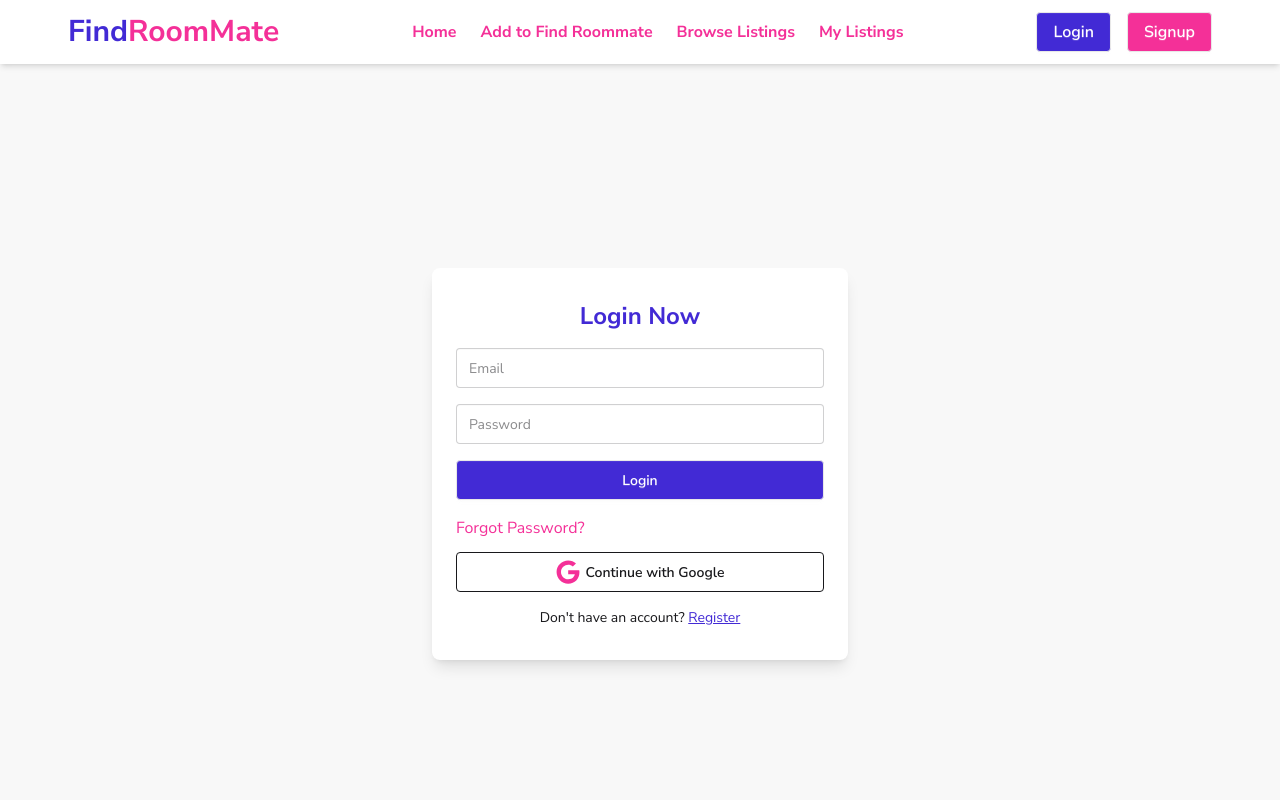
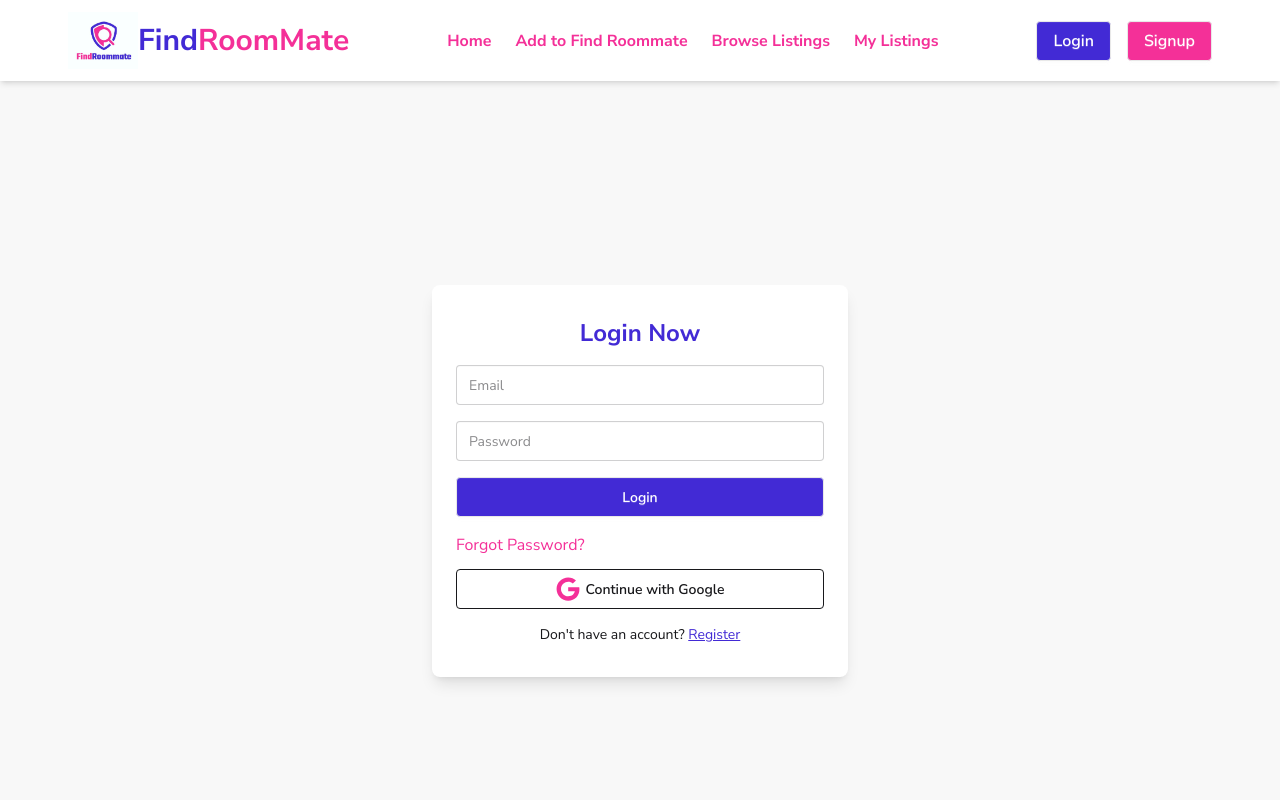
Before and after one commit to Rahima097/find-roommate-client, a React (Vite) app: page /login in a window 1280 px wide. Shown: the top 800 px of the page. Built offline with nearby package versions, Linux system fonts and the light colour scheme; no server answers.

Commit message:
logo added header

```diff
--- a/src/Components/Header.jsx
+++ b/src/Components/Header.jsx
@@ -3,6 +3,7 @@ import { Link, NavLink } from 'react-router-dom';
 import { FaBars, FaTimes } from 'react-icons/fa';
 import { AuthContext } from '../Provider/AuthProvider';
 import defaultAvatar from './../assets/default-user-img.png'
+import logo from './../assets/logo.roommate.jpg'
 
 const Header = () => {
   const [isMenuOpen, setIsMenuOpen] = useState(false);
@@ -19,9 +20,12 @@ const Header = () => {
   return (
     <div className="shadow-md px-4 py-3 bg-white z-50 relative">
       <div className="w-11/12 mx-auto flex justify-between items-center">
-        <Link to="/" className="text-3xl font-bold text-primary">
-          Find<span className="text-secondary">RoomMate</span>
-        </Link>
+        <div className='flex items-center'>
+          <img className='w-[70px]' src={logo } alt="" />
+          <Link to="/" className="lg:text-3xl text-xl font-bold text-primary">
+            Find<span className="text-secondary">RoomMate</span>
+          </Link>
+        </div>
 
         {/* Desktop Navigation */}
         <div className="hidden lg:flex">
@@ -44,7 +48,7 @@ const Header = () => {
             <>
               <div className="relative group">
                 <img
-                  src={user.photoURL || defaultAvatar }
+                  src={user.photoURL || defaultAvatar}
                   alt={user.displayName || 'User'}
                   className="w-10 h-10 rounded-full cursor-pointer"
                 />
```
Also changed, not shown: src/assets/logo.roommate.jpg (added).
